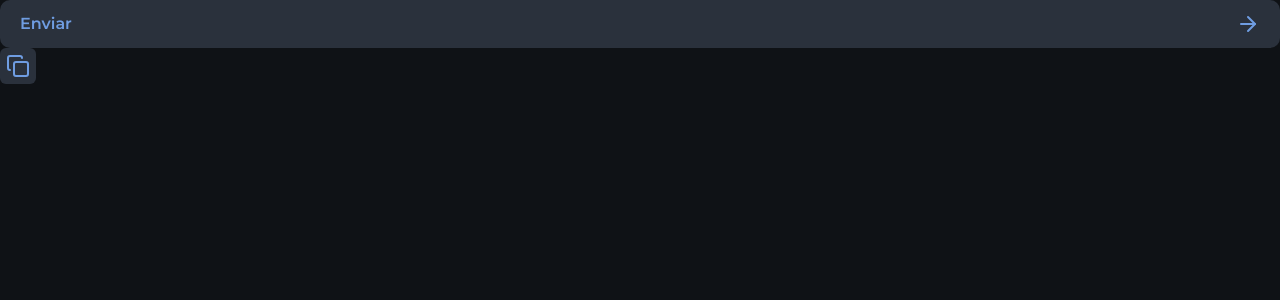
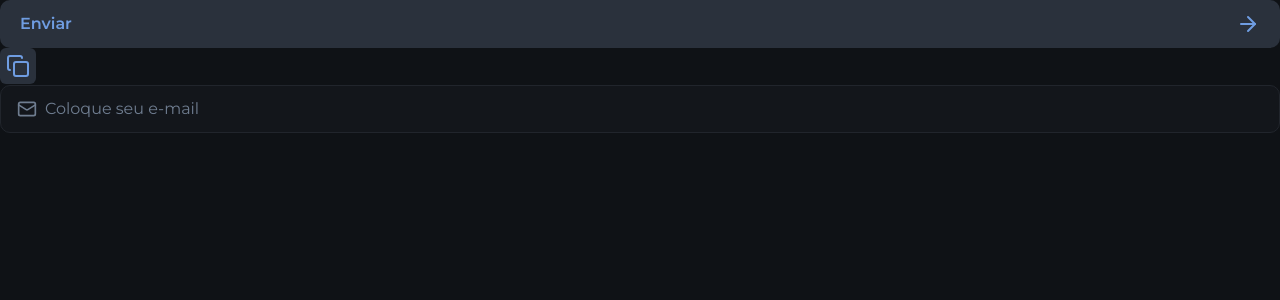
Before and after one commit to Kierico/web, a Next.js app: page / in a window 1280 px wide. Shown: the top 300 px of the page. Built offline with nearby package versions, Linux system fonts and the light colour scheme.

Commit message:
Pattern of composition

```diff
--- a/src/app/page.tsx
+++ b/src/app/page.tsx
@@ -1,18 +1,27 @@
-import {ArrowRight, Copy} from 'lucide-react'
+import {ArrowRight, Copy, Mail} from 'lucide-react'
 import {Button} from '@/components/button'
 import { IconButton } from '@/components/icon-button';
+import { InputField, InputIcon, InputRoot } from '@/components/input';
 
 export default function Home() {
   return (
     <main>
 
-      <Button>
+      <Button type='submit'>
         Enviar
         <ArrowRight />
       </Button>
       <IconButton>
         <Copy />
       </IconButton>
+      <div>
+        <InputRoot>
+          <InputIcon>
+            <Mail className='size-5'/>
+          </InputIcon>
+          <InputField placeholder='Coloque seu e-mail'/>
+        </InputRoot>
+      </div>
 
     </main>
   );
--- /dev/null
+++ b/src/components/input.tsx
@@ -0,0 +1,59 @@
+import {Mail} from 'lucide-react'
+
+import { ComponentProps } from "react";
+
+interface InputRootProps extends ComponentProps<'input'> {
+    error?: boolean;
+}
+
+export function InputRoot({ error = false, ...props }: InputRootProps) {
+    return(
+        <div
+            data-error={error}
+            className='group bg-gray-800 h-12 border border-gray-600 rounded-xl px-4 flex items-center gap-2 focus-within:border-gray-100 data-[error=true]:border-danger'
+            {...props}
+        />
+    )
+}
+
+interface InputIconProps extends ComponentProps<'span'> {}
+
+export function InputIcon({ ...props }: InputIconProps) {
+    return(
+        <span
+            className='group-focus-within:text-gray-100 text-gray-400 group-[&:not(:has(input:placeholder-shown))]:text-gray-100 group-data-[error=true]:text-danger'
+            {...props}
+        />
+    )
+}
+
+interface InputFieldProps extends ComponentProps<'input'> {}
+
+export function InputField({ ...props }: InputFieldProps) {
+    return(
+        <input
+        className="flex-1 outline-0 placeholder-gray-400"
+        {...props}
+        />
+    )
+}
+
+/**
+export function Input({ error = false, ...props }: InputProps) {
+    return(
+        <div
+            data-error={error}
+            className='group bg-gray-800 h-12 border border-gray-600 rounded-xl px-4 flex items-center gap-2 focus-within:border-gray-100 data-[error=true]:border-danger'
+        >
+            <span className='group-focus-within:text-gray-100 text-gray-400 group-[&:not(:has(input:placeholder-shown))]:text-gray-100 group-data-[error=true]:text-danger'>
+                <Mail/>
+            </span>
+
+            <input
+            className="flex-1 outline-0 placeholder-gray-400"
+            {...props}
+            />
+        </div>
+    )
+}
+*/
```
